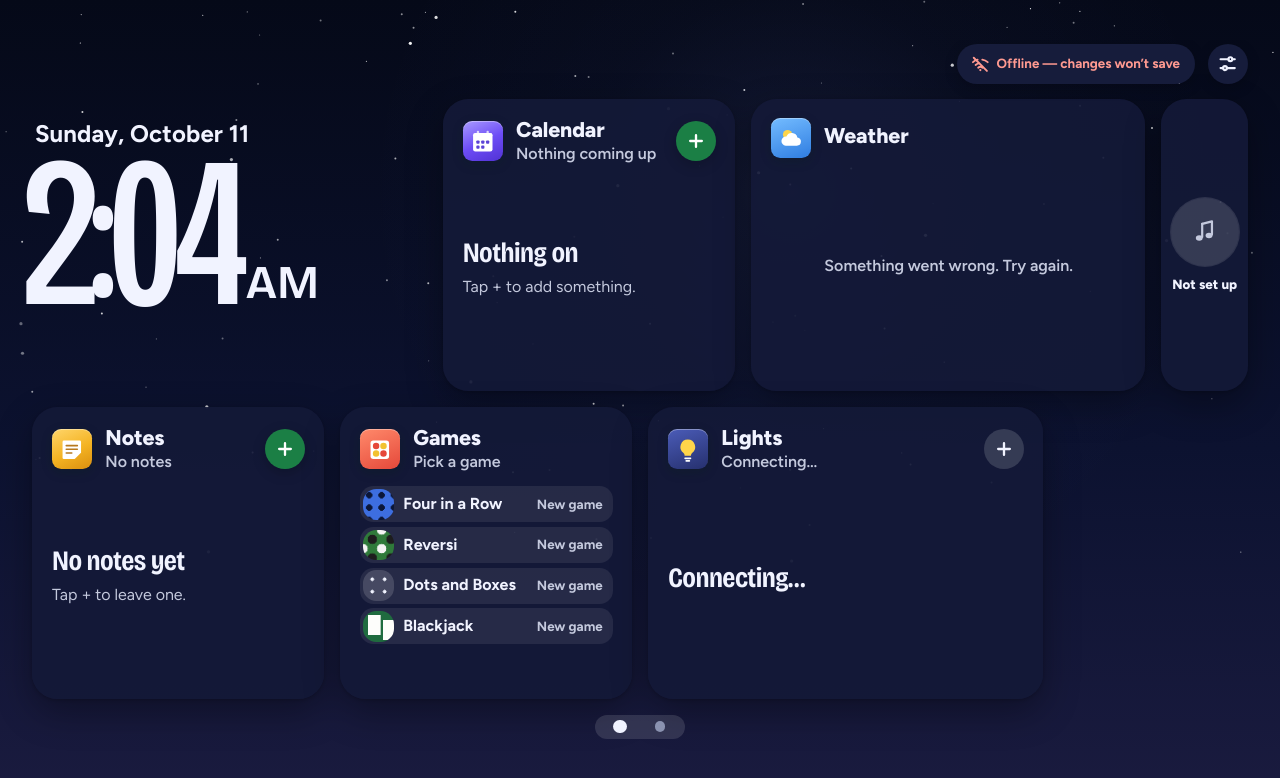
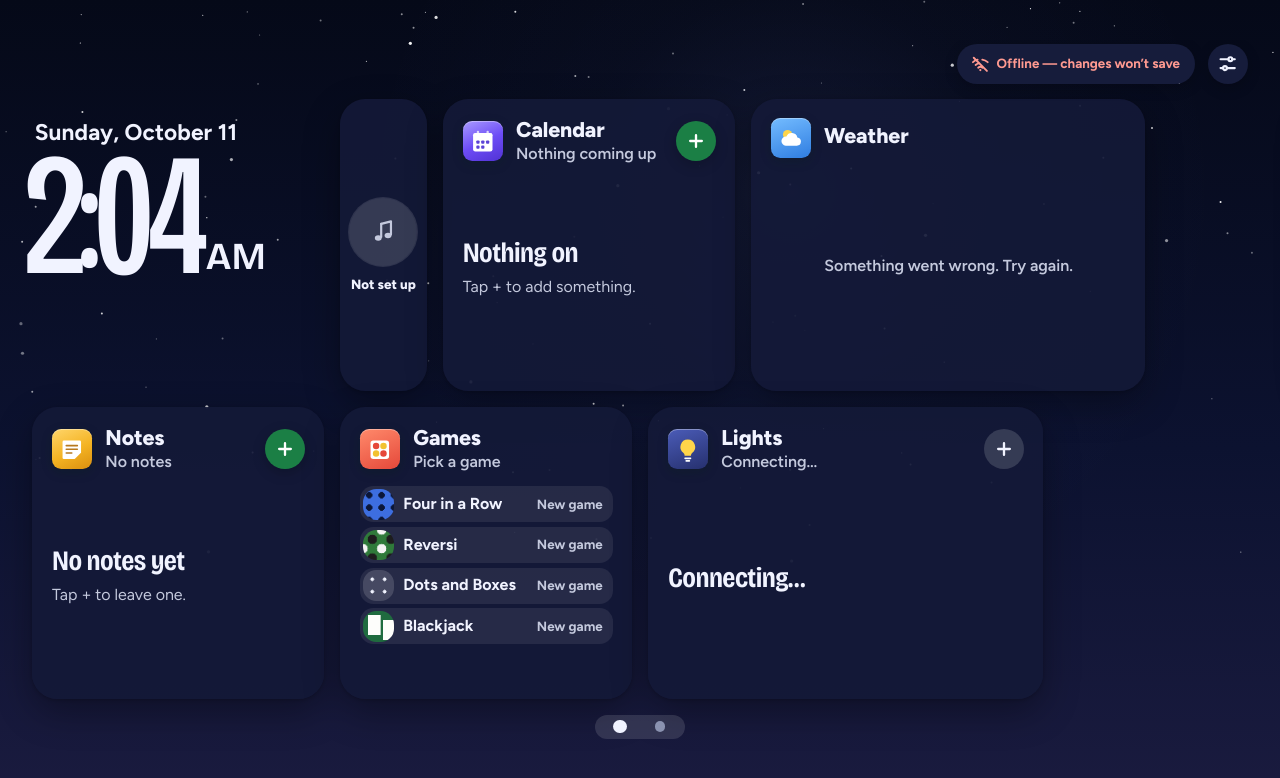
Before and after one commit to Sheel2007/OMEGA-WB, a website: page web/index.html in a window 1280 px wide. Drawn offline with nearby package versions, Linux system fonts and the light colour scheme; no server answers.

Commit message:
Spotify Widget: Mini and Small / Medium and large

```diff
--- a/web/css/apps/spotify.css
+++ b/web/css/apps/spotify.css
@@ -1,7 +1,7 @@
-/* Spotify widget: a round cover with the song under it. Mini (one column by two
-   rows, the strip beside the clock) is just that; small adds the header, medium
-   puts the words beside the cover, and large adds the album and a playhead under a
-   big cover. The cover is sized from its slot with container units, so it's always
+/* Spotify widget: a round cover with the song under it, and no header at any
+   size. Mini (one column by two rows, the strip beside the clock) is just that;
+   small makes the cover bigger, medium puts the words beside the cover, and large
+   adds the album and a playhead under a big cover. The cover is sized from its slot with container units, so it's always
    the biggest circle that fits whatever size the widget is. */
 
 .spotify-widget__body {
@@ -178,7 +178,6 @@
   padding: 1rem 0.7rem;
 }
 
-.widget--mini .widget-head,
 .widget--mini :is(.spotify-widget__album, .spotify-widget__hint, .spotify-widget__playhead) {
   display: none;
 }
@@ -212,7 +211,7 @@
   font-size: var(--fs-caption);
 }
 
-/* Small: the header, the cover and one line each for the song and who it's by. */
+/* Small: the cover and one line each for the song and who it's by. */
 
 .widget--small :is(.spotify-widget__album, .spotify-widget__playhead) {
   display: none;
@@ -264,7 +263,7 @@
 }
 
 /* Glass: mini is a small square there (LAYOUTS.apple), so it's laid out like
-   small but without the header. */
+   small. */
 
 :root[data-theme="apple"] .widget--mini .spotify-widget__cover-slot {
   flex: 1 1 0;
--- a/web/css/home.css
+++ b/web/css/home.css
@@ -1,7 +1,7 @@
 /* Home screen: pages of widgets that slide sideways, the clock on page 1, page
    dots; swiping up brings up the app library. Each page is a fixed 12 × 4 grid (one cell is
-   about 130 × 184px at 1920×1080); widgets get explicit grid areas from
-   widget-layout.js, and the clock takes the top-left 7 × 2 of page 1. */
+   about 130 × 207px at 1920×1080); widgets get explicit grid areas from
+   widget-layout.js, and the clock takes the top-left 3 × 2 of page 1. */
 
 .home {
   position: fixed;
@@ -103,7 +103,7 @@
 
 .clock {
   /* Matches CLOCK_AREA in widget-layout.js, which is what the widgets pack around. */
-  grid-column: 1 / span 4;
+  grid-column: 1 / span 3;
   grid-row: 1 / span 2;
   align-self: start;
   padding-top: 1.4rem;
@@ -114,7 +114,8 @@
 .clock__date {
   margin: 0 0 0 0.12em;
   text-shadow: var(--sky-text-shadow-sm);
-  font-size: 1.8rem;
+  /* "Wednesday, September 30", the longest date, fits the clock's three columns. */
+  font-size: 1.7rem;
   font-weight: 650;
   letter-spacing: 0.005em;
 }
@@ -125,8 +126,9 @@
   font-family: var(--font-display);
   font-weight: 430;
   font-stretch: 75%;
-  /* Sized so the widest time, "12:45 PM", clears the widget in the next column. */
-  font-size: 16rem;
+  /* Sized so the widest time, "12:45 PM", fits three columns and clears the
+     widget in the next one. */
+  font-size: 13rem;
   line-height: 0.8;
   letter-spacing: -0.03em;
   font-variant-numeric: tabular-nums;
@@ -149,11 +151,15 @@
 }
 
 /* The pixel font has no narrow cut and every glyph is the same width, so the
-   Blocks clock has to be a good deal smaller to fit its four columns. */
+   Blocks clock has to be a good deal smaller to fit its three columns. */
+[data-theme="blocks"] .clock__date {
+  font-size: 1.6rem;
+}
+
 [data-theme="blocks"] .clock__time {
   margin: 0.8rem 0 0;
   font-weight: 700;
-  font-size: 9rem;
+  font-size: 7.3rem;
   line-height: 0.85;
   letter-spacing: 0;
 }
--- a/web/js/apps/index.js
+++ b/web/js/apps/index.js
@@ -14,12 +14,12 @@ import * as weather from './weather/index.js';
 export const APPS = [calendar, weather, spotify, notes, games, lights, roommateGames, grocery];
 
 // New screens start with all of them, and this order is what page 1 lays out as:
-// the clock top left with the Calendar, Weather and a mini Spotify beside it (in
-// the one column those leave), then Notes, Games and Lights along the bottom. The
-// Roommate Cup and Grocery start page 2.
+// the clock top left with a mini Spotify in the column right beside it, then the
+// Calendar and Weather, and Notes, Games and Lights along the bottom. The Roommate
+// Cup and Grocery start page 2.
 // Screens that saved a layout before a widget existed pick it up here too, at the
 // place this order puts it (see SCHEMA_VERSION 3 in services/settings.js).
-export const DEFAULT_WIDGETS = ['calendar', 'weather', 'spotify', 'notes', 'games', 'lights', 'roommate-games', 'grocery'];
+export const DEFAULT_WIDGETS = ['spotify', 'calendar', 'weather', 'notes', 'games', 'lights', 'roommate-games', 'grocery'];
 
 // The settings version each widget arrived in, for widgets added after version 3.
 // A screen saved on an older version picks these up once, so a widget someone has
--- a/web/js/apps/spotify/format.js
+++ b/web/js/apps/spotify/format.js
@@ -18,7 +18,7 @@ export function clockTime(ms) {
   return hours ? `${hours}:${String(minutes).padStart(2, '0')}:${seconds}` : `${minutes}:${seconds}`;
 }
 
-// The line under the widget's name.
+// How things stand, in a few words (what a screen reader hears when nothing's playing).
 export function statusLabel({ configured, linked, track, error }) {
   if (!configured) return 'Not set up';
   if (!linked) return 'Not connected';
--- a/web/js/apps/spotify/widget.js
+++ b/web/js/apps/spotify/widget.js
@@ -1,12 +1,13 @@
 // Spotify: the song playing on the board's account, as a round cover with its
-// name under it. Display only; the board never controls playback.
+// name under it. Display only; the board never controls playback. No header at
+// any size: just the cover and the song.
 //
-// Mini (one column by two rows) is the cover and the song; bigger sizes add the
-// header, the album and a playhead. The server pushes a new reading only when the
+// Mini (one column by two rows) is the cover, the song and who it's by; bigger
+// sizes add the album and a playhead. The server pushes a new reading only when the
 // song, the pause state or the position jumps, so the playhead is moved along here
 // by one 1s timer that runs only while a song is playing.
-import { appIcon, el, toast } from '../../ui.js';
-import { clockTime, describe, progressAt, statusLabel } from './format.js';
+import { el, toast } from '../../ui.js';
+import { clockTime, describe, progressAt } from './format.js';
 import * as meta from './meta.js';
 
 const TICK_MS = 1000;
@@ -16,7 +17,6 @@ const NOTE = `<svg viewBox="0 0 64 64" aria-hidden="true"><path d="M27 16l20-5v2
 
 export function createWidget({ services }) {
   const { spotify } = services;
-  const status = el('p', { class: 'widget-head__meta' });
   const art = el('img', { class: 'spotify-widget__art', alt: '', decoding: 'async', draggable: 'false' });
   art.hidden = true;
   const cover = el(
@@ -42,12 +42,6 @@ export function createWidget({ services }) {
   const node = el(
     'article',
     { class: 'spotify-widget', 'aria-label': meta.name },
-    el(
-      'header',
-      { class: 'widget-head' },
-      appIcon(meta, 'widget-head__icon'),
-      el('div', { class: 'widget-head__heading' }, el('h2', { class: 'widget-head__title', text: meta.name }), status),
-    ),
     el(
       'div',
       { class: 'spotify-widget__body' },
@@ -91,7 +85,6 @@ export function createWidget({ services }) {
     track = state.track;
     if (state.error && state.error !== logged) console.warn(`Spotify: ${state.error}`);
     logged = state.error;
-    status.textContent = statusLabel(state);
     node.setAttribute('aria-label', describe(state));
     node.classList.toggle('spotify-widget--paused', Boolean(track && !track.playing));
     node.classList.toggle('spotify-widget--idle', !track);
--- a/web/js/widget-layout.js
+++ b/web/js/widget-layout.js
@@ -6,20 +6,22 @@
 // one in place the same way (resizeWidget). A layout is a list of pages, each a
 // list of placements { id, size, col, row } in reading order.
 //
-// Each page is a 12 × 4 grid; page 1 also has the clock in its top-left 4 × 2.
+// Each page is a 12 × 4 grid; page 1 also has the clock in its top-left 3 × 2.
 // The Apple theme lays pages out in iOS widget units instead (LAYOUTS.apple): a
 // 4 × 2 grid of near-square cells, with the clock in one medium slot.
 //
 // Widgets come in four sizes (SIZES); each app says which it supports in meta.js.
-// Mini is one column by two rows: the strip a 12-column page has left over beside
-// the clock and three- and four-column widgets, which nothing else fits in.
+// Mini is one column by two rows: a strip, like the column beside the clock,
+// that nothing three or four columns wide fits in.
 
 export const SIZES = ['mini', 'small', 'medium', 'large'];
 export const GRID = { cols: 12, rows: 4 };
 export const SPANS = { mini: { w: 1, h: 2 }, small: { w: 3, h: 2 }, medium: { w: 4, h: 2 }, large: { w: 5, h: 4 } };
-// The clock only needs room for the time and the date under it; the rest of the
-// top row is left for widgets, so the five the board ships with share page 1.
-export const CLOCK_AREA = { col: 1, row: 1, w: 4, h: 2 };
+// The clock only needs room for the time and the date under it (home.css sizes
+// both so the widest, "12:45 PM" and "Wednesday, September 30", fit three
+// columns); the rest of the top row is left for widgets, starting with the column
+// right beside it, which a mini widget fits.
+export const CLOCK_AREA = { col: 1, row: 1, w: 3, h: 2 };
 
 export const LAYOUTS = {
   board: { id: 'board', grid: GRID, spans: SPANS, clock: CLOCK_AREA },
```
Also changed, not shown: tests/js/settings.test.js (+11 -10 lines), tests/js/widget-layout.test.js (+12 -9 lines).
